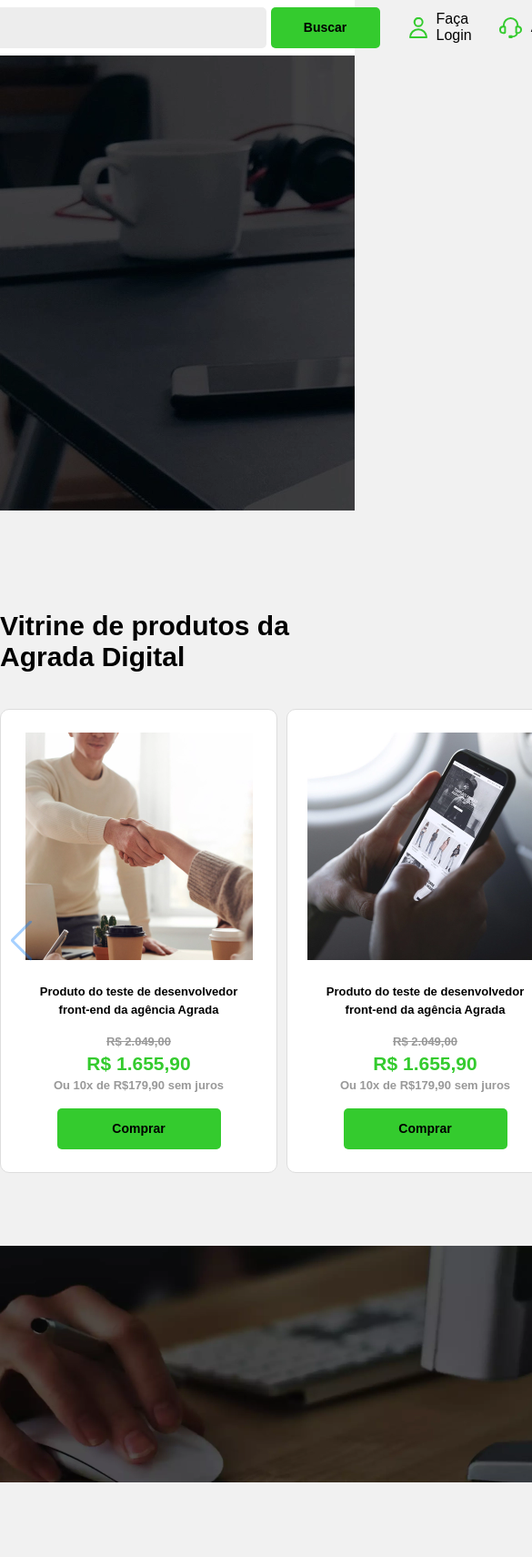
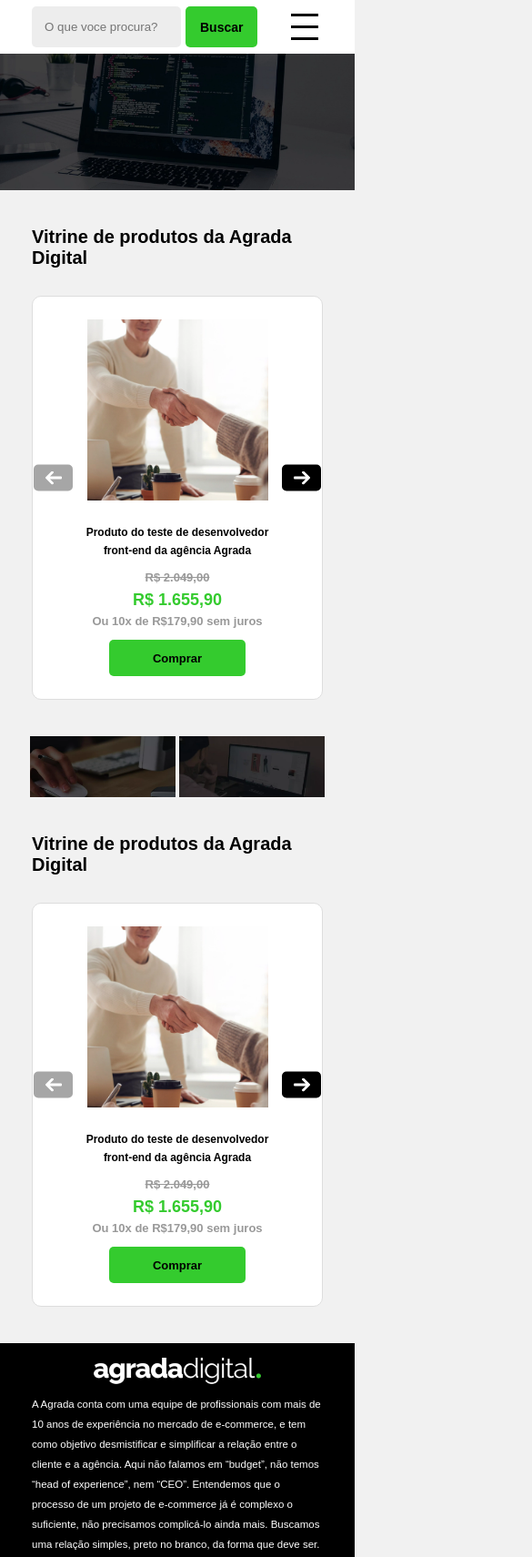
Before and after one commit to MayconPadilha/Desafio-Frontend, a plain HTML site: page index.html in a window 390 px wide. Shown: the top 1711 px of the page at 91% size, 585 px wide, since content can reach past the window. Drawn offline with nearby package versions, Linux system fonts and the light colour scheme.

Commit message:
adicao do menu hamburguer, responsividade tablet e mobile, mudanca do swiper html

```diff
--- a/index.html
+++ b/index.html
@@ -46,6 +46,11 @@
                     <span>Carrinho</span>
                 </div>
             </div>
+            <div class="menu-hamburguer" onclick="toggleMenu()">
+                <span></span>
+                <span></span>
+                <span></span>
+            </div>
         </header>
     </div>
 
@@ -55,9 +60,9 @@
         <p class="title">Vitrine de produtos da Agrada Digital</p>
         <div class="vitrine-container">
 
-            <swiper-container class="mySwiper" navigation="true" space-between="10" slides-per-view="4">
-
-                <swiper-slide>
+            <div class="swiper mySwiperHTML">
+                <div class="swiper-wrapper">
+                    <div class="swiper-slide">
                         <div class="card">
                             <img src="./assets/img/b2b.png" alt="">
                             <div class="card-title">
@@ -70,8 +75,8 @@
                             </div>
                             <button>Comprar</button>
                         </div>
-                </swiper-slide>
-                <swiper-slide>
+                    </div>
+                    <div class="swiper-slide">
                         <div class="card">
                             <img src="./assets/img/b2c.png" alt="">
                             <div class="card-title">
@@ -84,8 +89,8 @@
                             </div>
                             <button>Comprar</button>
                         </div>
-                </swiper-slide>
-                <swiper-slide>
+                    </div>
+                    <div class="swiper-slide">
                         <div class="card">
                             <img src="./assets/img/hub.png" alt="">
                             <div class="card-title">
@@ -98,8 +103,8 @@
                             </div>
                             <button>Comprar</button>
                         </div>
-                </swiper-slide>
-                <swiper-slide>
+                    </div>
+                    <div class="swiper-slide">
                         <div class="card">
                             <img src="./assets/img/marketplace.png" alt="">
                             <div class="card-title">
@@ -112,8 +117,8 @@
                             </div>
                             <button>Comprar</button>
                         </div>
-                </swiper-slide>
-                <swiper-slide>
+                    </div>
+                    <div class="swiper-slide">
                         <div class="card">
                             <img src="./assets/img/Grupo_3.png" alt="">
                             <div class="card-title">
@@ -126,8 +131,15 @@
                             </div>
                             <button>Comprar</button>
                         </div>
-                </swiper-slide>
-            </swiper-container>
+                    </div>
+                </div>
+                <div class="swiper-button-next" id="swiper-button-next-html">
+                    <img src="./assets/img/ÍCONE_SETA_DIREITA.svg" alt="">
+                </div>
+                <div class="swiper-button-prev" id="swiper-button-prev-html">
+                    <img src="./assets/img/ÍCONE_SETA_ESQUERDA.svg" alt="">
+                </div>
+            </div>
         </div>
     </section>
 
@@ -140,9 +152,13 @@
         <p class="title">Vitrine de produtos da Agrada Digital</p>
         <div class="vitrine-container">
             <div class="swiper mySwiperJS">
-                <div class="swiper-wrapper"></div>
-                <div class="swiper-button-next"></div>
-                <div class="swiper-button-prev"></div>
+                <div class="swiper-wrapper" id="swiper-wrapper-js"></div>
+                <div class="swiper-button-next" id="swiper-button-next-js">
+                    <img src="./assets/img/ÍCONE_SETA_DIREITA.svg" alt="">
+                </div>
+                <div class="swiper-button-prev" id="swiper-button-prev-js">
+                    <img src="./assets/img/ÍCONE_SETA_ESQUERDA.svg" alt="">
+                </div>
             </div>
         </div>
     </section>
--- a/script.js
+++ b/script.js
@@ -26,3 +26,11 @@ window.onclick = function(event) {
         });
     }
 }
+
+function toggleMenu() {
+    const menu = document.querySelector('.menu');
+    const hamburguer = document.querySelector('.menu-hamburguer');
+
+    menu.classList.toggle('active');
+    hamburguer.classList.toggle('open');
+}
--- a/style.css
+++ b/style.css
@@ -19,18 +19,19 @@ footer {
 header {
     display: flex;
     align-items: center;
-    justify-content: center;
+    justify-content: space-between;
     padding: 2% 0px;
     gap: 2rem;
 }
 
 header .search {
     display: flex;
+    width: 570px;
     gap: 5px;
 }
 
 .search input {
-    width: 450px;
+    width: 100%;
     padding: 14px;
     border: none;
     border-radius: 5px;
@@ -56,6 +57,7 @@ header .menu {
     display: flex;
     align-items: center;
     justify-content: center;
+    transition: all 0.3s ease;
     gap: 30px;
 }
 
@@ -97,7 +99,8 @@ header .menu {
     gap: 10px;
 }
 
-.dropdown-content a, .dropdown-content button  {
+.dropdown-content a,
+.dropdown-content button {
     display: flex;
     padding: 10px 16px;
     justify-content: center;
@@ -157,13 +160,6 @@ header .menu {
 
 /* ------------------------------------- */
 
-swiper-container {
-    margin: 0 auto;
-    max-width: 1920px;
-    width: 1250px;
-    height: 100%;
-}
-
 .swiper {
     width: 1250px;
     height: 100%;
@@ -182,6 +178,7 @@ swiper-container {
     color: #FFFFFF;
     background-color: #000000;
     border-radius: 5px;
+    padding: 2px 4px;
 }
 
 .swiper-button-prev {
@@ -201,6 +198,7 @@ swiper-container {
 .swiper-button-next::after,
 .swiper-button-prev::after {
     font-size: 18px;
+    content: none;
 }
 
 /* ------------------------------------- */
@@ -271,7 +269,6 @@ swiper-container {
     gap: 10px;
 }
 
-
 /* ------------------------------------- */
 .info-container {
     background-color: #000;
@@ -312,3 +309,149 @@ swiper-container {
     font-weight: 700;
     color: #34CB2E;
 }
+
+@media (max-width: 1024px) {
+
+    header,
+    section,
+    footer,
+    .swiper {
+        max-width: 768px;
+    }
+
+    .header-container {
+        padding: 0px 20px;
+    }
+
+    header .menu {
+        display: none;
+        flex-direction: column;
+        position: absolute;
+        top: 60px;
+        right: 0;
+        width: 35%;
+        background-color: #fff;
+        padding: 15px;
+    }
+
+    .menu.active {
+        display: flex;
+    }
+
+    .menu-hamburguer {
+        display: flex;
+        flex-direction: column;
+        cursor: pointer;
+    }
+
+    .menu-hamburguer span {
+        background-color: black;
+        width: 30px;
+        height: 3px;
+        margin: 5px;
+        transition: 0.3s;
+    }
+
+    .menu-hamburguer.open span:nth-child(1) {
+        transform: rotate(45deg) translate(10px, 9px)
+    }
+
+    .menu-hamburguer.open span:nth-child(2) {
+        opacity: 0;
+    }
+
+    .menu-hamburguer.open span:nth-child(3) {
+        transform: rotate(-45deg) translate(9px, -9px);
+    }
+
+    .fullbanner {
+        margin: 0 auto;
+        min-height: 208px;
+        background-image: url(./assets/img/FULLBANNER.png);
+        background-repeat: no-repeat;
+        background-size: cover;
+        background-position: center;
+    }
+
+    .vitrine-main {
+        padding: 40px 20px;
+    }
+
+    .vitrine-main .title {
+        margin-top: 0px;
+        font-size: 20px;
+    }
+
+    .card img {
+        width: 199px;
+        height: 199px;
+    }
+
+    .card .card-title {
+        font-size: 12px;
+        padding: 0px 25px;
+        width: 201px;
+    }
+
+    .card .card-prices {
+        font-size: 12px;
+        padding: 0px 20px;
+        margin: 10px 0px;
+    }
+
+    .card-prices .card-discount {
+        font-size: 18px;
+    }
+
+    .card button {
+        max-width: 150px;
+        height: 40px;
+        padding: 10px;
+        font-size: 13px;
+    }
+
+    .banners-container {
+        justify-content: center;
+        gap: 4px;
+    }
+
+    .banners-container img {
+        width: 50%;
+        height: auto;
+    }
+}
+
+@media screen and (max-width: 767px) {
+
+    header,
+    section,
+    footer,
+    .swiper {
+        max-width: 480px;
+    }
+
+    header div:nth-child(1) {
+        display: none;
+    }
+
+    .fullbanner {
+        min-height: 150px;
+    }
+
+    .info-container section {
+        display: flex;
+        padding: 16px 2px;
+        gap: 11px;
+        flex-direction: column;
+    }
+}
+
+@media screen and (max-width: 480px) {
+
+    header,
+    section,
+    footer,
+    .swiper {
+        max-width: 320px;
+    }
+}
```
Also changed, not shown: libs/swiper.js. Lines whose indentation alone changed are shown as unchanged.
